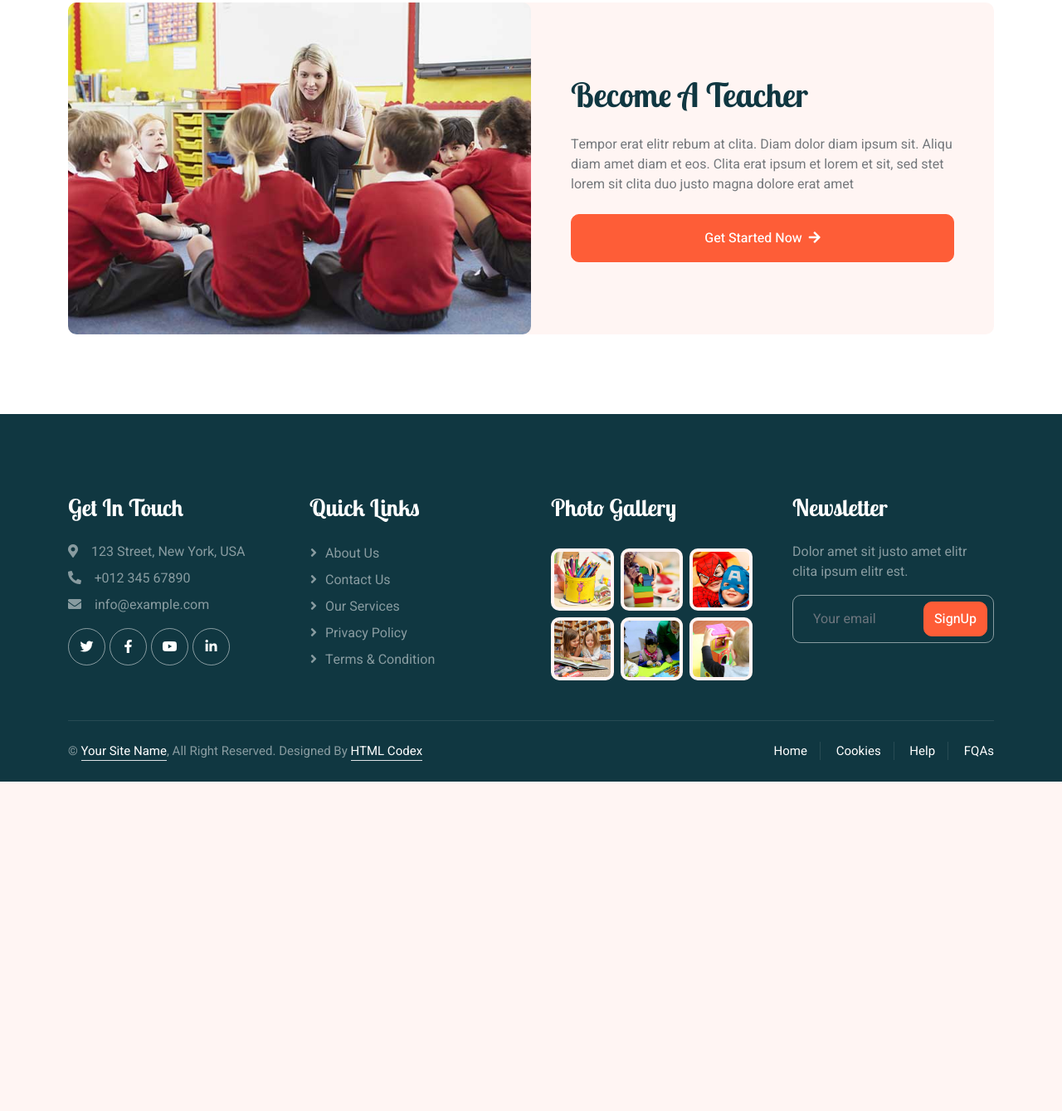
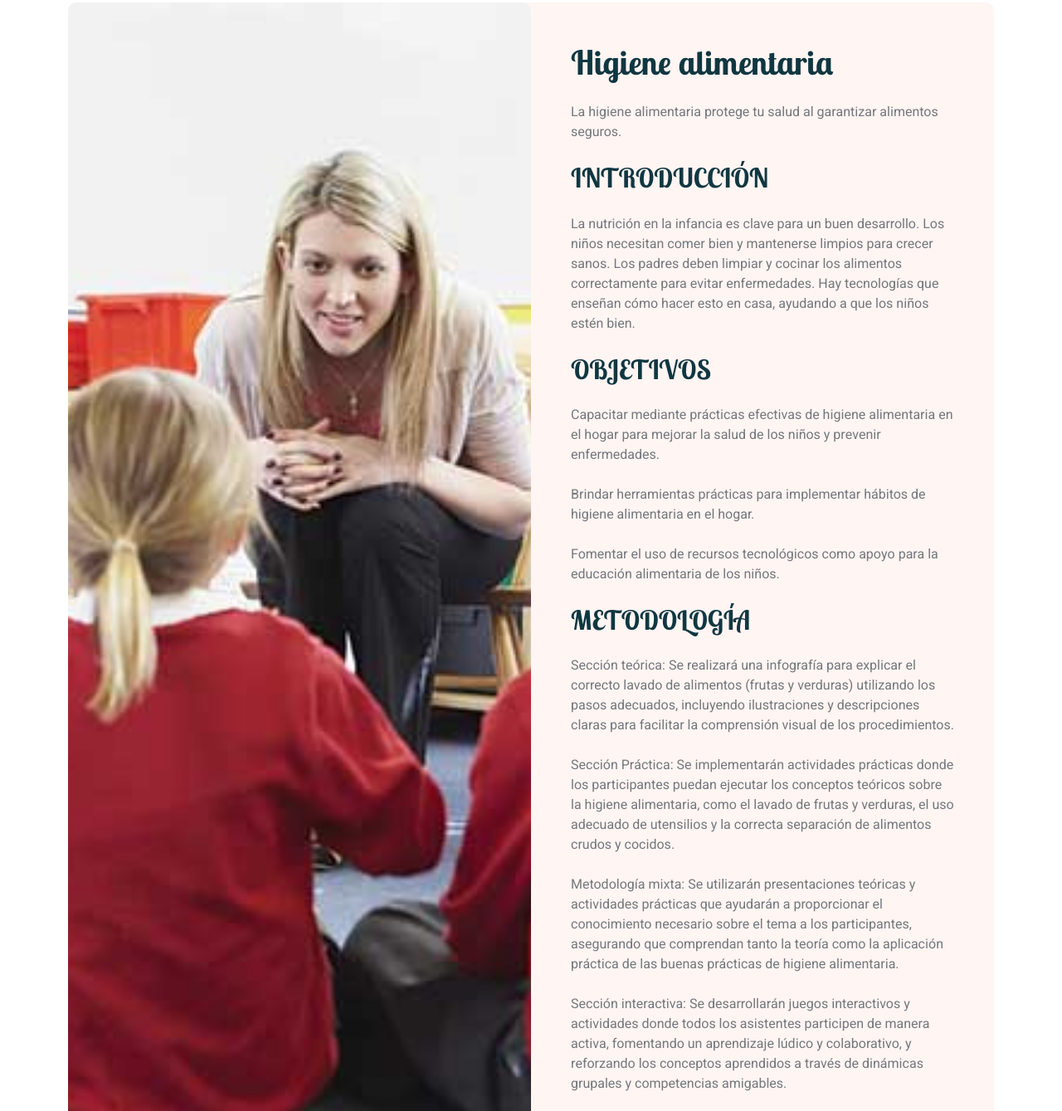
Before and after one commit to chente09/pag-vinculacion, a plain HTML site: page call-to-action.html in a window 1280 px wide. Shown: the part 520-1859 px from the top of the page at 83% size. Before the commit the page ends 1462 px from the top, so only its background shows below. Drawn offline with nearby package versions, Linux system fonts and the light colour scheme.

Commit message:
primerpush

```diff
--- a/call-to-action.html
+++ b/call-to-action.html
@@ -102,9 +102,27 @@
                         </div>
                         <div class="col-lg-6 wow fadeIn" data-wow-delay="0.5s">
                             <div class="h-100 d-flex flex-column justify-content-center p-5">
-                                <h1 class="mb-4">Become A Teacher</h1>
-                                <p class="mb-4">Tempor erat elitr rebum at clita. Diam dolor diam ipsum sit. Aliqu diam amet diam et eos.
-                                    Clita erat ipsum et lorem et sit, sed stet lorem sit clita duo justo magna dolore erat amet
+                                <h1 class="mb-4">Higiene alimentaria</h1>
+                                <p class="mb-4">La higiene alimentaria protege tu salud al garantizar alimentos seguros.
+                                </p>
+                                <h2 class="mb-4">INTRODUCCIÓN</h2>
+                                <p class="mb-4">La nutrición en la infancia es clave para un buen desarrollo. Los niños necesitan comer bien y mantenerse limpios para crecer sanos. Los padres deben limpiar y cocinar los alimentos correctamente para evitar enfermedades. Hay tecnologías que enseñan cómo hacer esto en casa, ayudando a que los niños estén bien.
+                                </p>
+                                <h2 class="mb-4">OBJETIVOS</h2>
+                                <p class="mb-4">Capacitar mediante prácticas efectivas de higiene alimentaria en el hogar para mejorar la salud de los niños y prevenir enfermedades.
+                                </p>
+                                <p class="mb-4">Brindar herramientas prácticas para implementar hábitos de higiene alimentaria en el hogar.
+                                </p>
+                                <p class="mb-4">Fomentar el uso de recursos tecnológicos como apoyo para la educación alimentaria de los niños.
+                                </p>
+                                <h2 class="mb-4">METODOLOGÍA</h2>
+                                <p class="mb-4">Sección teórica: Se realizará una infografía para explicar el correcto lavado de alimentos (frutas y verduras) utilizando los pasos adecuados, incluyendo ilustraciones y descripciones claras para facilitar la comprensión visual de los procedimientos.
+                                </p>
+                                <p class="mb-4">Sección Práctica: Se implementarán actividades prácticas donde los participantes puedan ejecutar los conceptos teóricos sobre la higiene alimentaria, como el lavado de frutas y verduras, el uso adecuado de utensilios y la correcta separación de alimentos crudos y cocidos.
+                                </p>
+                                <p class="mb-4">Metodología mixta: Se utilizarán presentaciones teóricas y actividades prácticas que ayudarán a proporcionar el conocimiento necesario sobre el tema a los participantes, asegurando que comprendan tanto la teoría como la aplicación práctica de las buenas prácticas de higiene alimentaria.
+                                </p>
+                                <p class="mb-4">Sección interactiva: Se desarrollarán juegos interactivos y actividades donde todos los asistentes participen de manera activa, fomentando un aprendizaje lúdico y colaborativo, y reforzando los conceptos aprendidos a través de dinámicas grupales y competencias amigables.
                                 </p>
                                 <a class="btn btn-primary py-3 px-5" href="">Get Started Now<i class="fa fa-arrow-right ms-2"></i></a>
                             </div>
```
